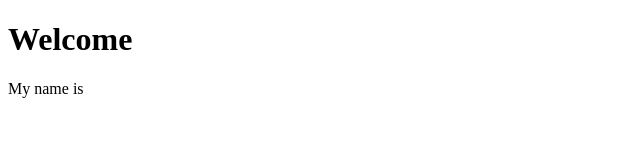
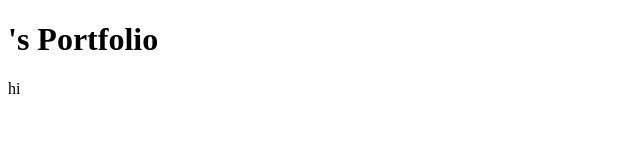
Before and after one commit to acasualmemelord/homepage, a plain HTML site: page index.html in a window 1280 px wide. Shown: the whole page, without its empty margins (0-640 px from the left). Drawn offline with Linux system fonts and the light colour scheme.

Commit message:
Update index.html

```diff
--- a/index.html
+++ b/index.html
@@ -4,8 +4,8 @@
   <title>My Page</title>
 </head>
 <body>
-  <h1>Welcome</h1>
-  <p>My name is <span id="name-placeholder"></span></p>
+  <h1><span id="name-placeholder"></span>'s Portfolio</h1>
+  <p>hi</p>
   <script src="script.js"></script>
 </body>
 </html>
```
